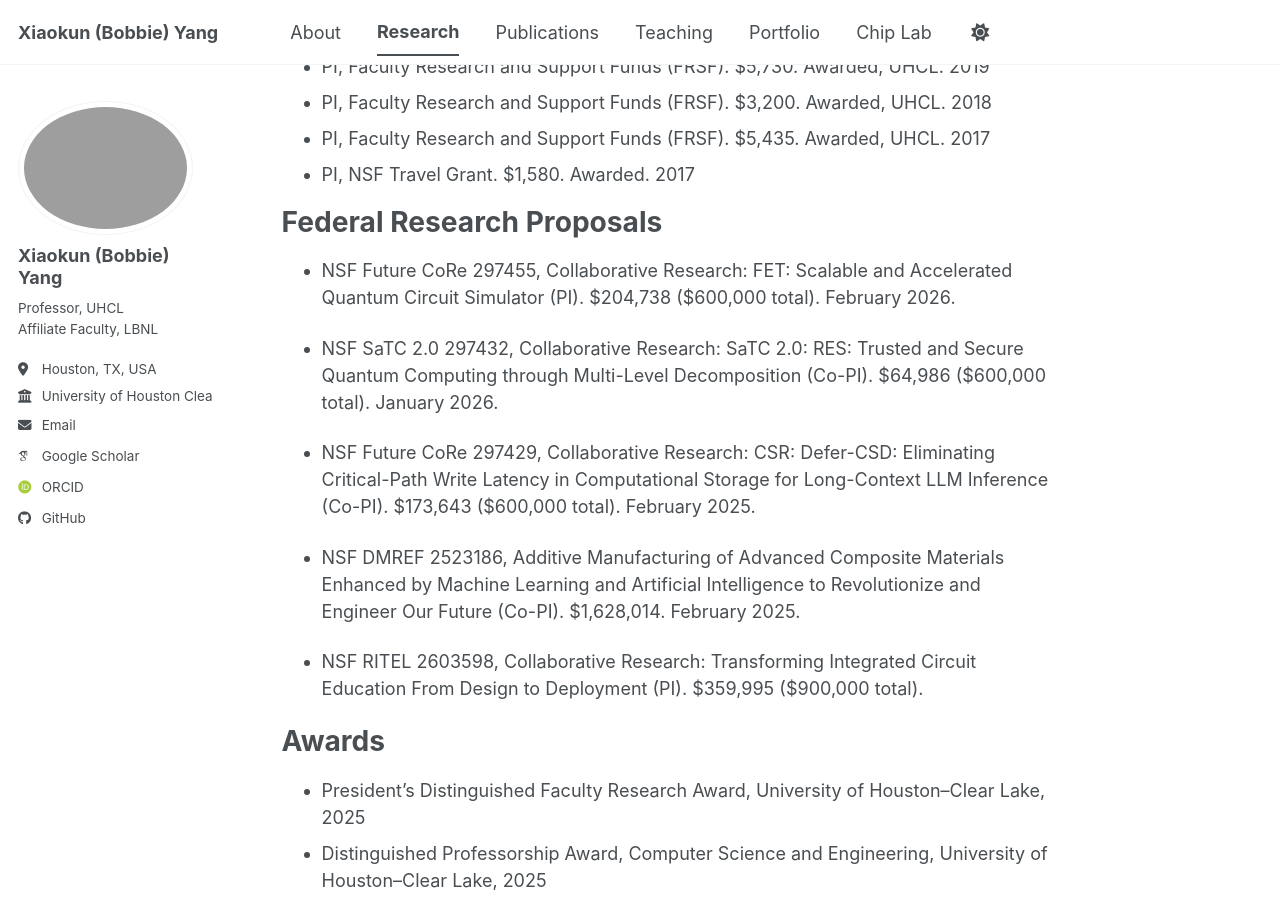
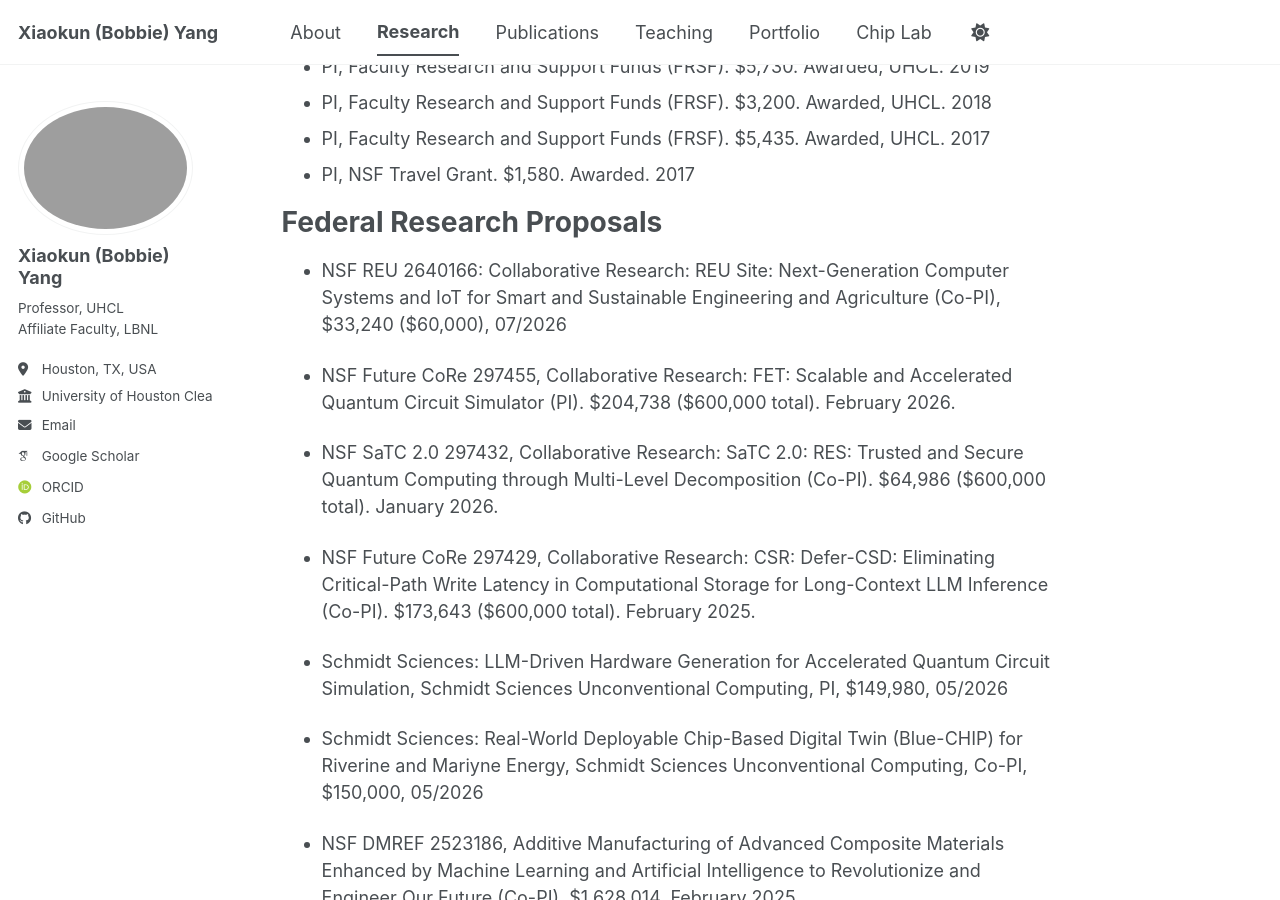
Before and after one commit to bobbieyang/bobbieyang.github.io, a Jekyll site: the page built from _pages/research.md, in a window 1280 px wide and 900 px high, scrolled down 1449 px. Built offline with Jekyll 4.4.1, drawn with Linux system fonts in a browser that asks for light colours; some web fonts are replaced; a script bundle is joined from its source files by our own code; library files that are not in the unit come from our copies.

Commit message:
Update research.md

```diff
--- a/_pages/research.md
+++ b/_pages/research.md
@@ -48,11 +48,17 @@ Summer 2022
 
 Federal Research Proposals
 ======
+* NSF REU 2640166: Collaborative Research: REU Site: Next-Generation Computer Systems and IoT for Smart and Sustainable Engineering and Agriculture (Co-PI), $33,240 ($60,000), 07/2026
+
 * NSF Future CoRe 297455, Collaborative Research: FET: Scalable and Accelerated Quantum Circuit Simulator (PI). $204,738 ($600,000 total). February 2026.
 
 * NSF SaTC 2.0 297432, Collaborative Research: SaTC 2.0: RES: Trusted and Secure Quantum Computing through Multi-Level Decomposition (Co-PI). $64,986 ($600,000 total). January 2026.
 
 * NSF Future CoRe 297429, Collaborative Research: CSR: Defer-CSD: Eliminating Critical-Path Write Latency in Computational Storage for Long-Context LLM Inference (Co-PI). $173,643 ($600,000 total). February 2025.
+
+* Schmidt Sciences: LLM-Driven Hardware Generation for Accelerated Quantum Circuit Simulation, Schmidt Sciences Unconventional Computing, PI, $149,980, 05/2026
+
+* Schmidt Sciences: Real-World Deployable Chip-Based Digital Twin (Blue-CHIP) for Riverine and Mariyne Energy, Schmidt Sciences Unconventional Computing, Co-PI, \$150,000, 05/2026
 
 * NSF DMREF 2523186, Additive Manufacturing of Advanced Composite Materials Enhanced by Machine Learning and Artificial Intelligence to Revolutionize and Engineer Our Future (Co-PI). $1,628,014. February 2025.
 
```
